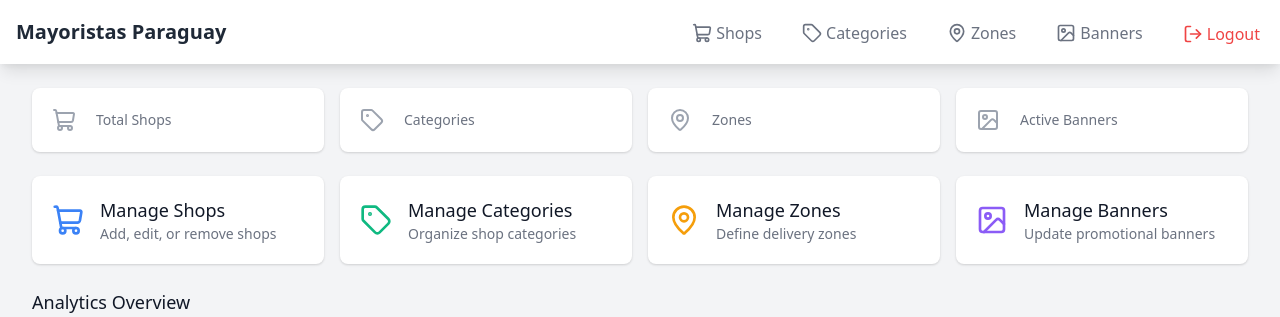
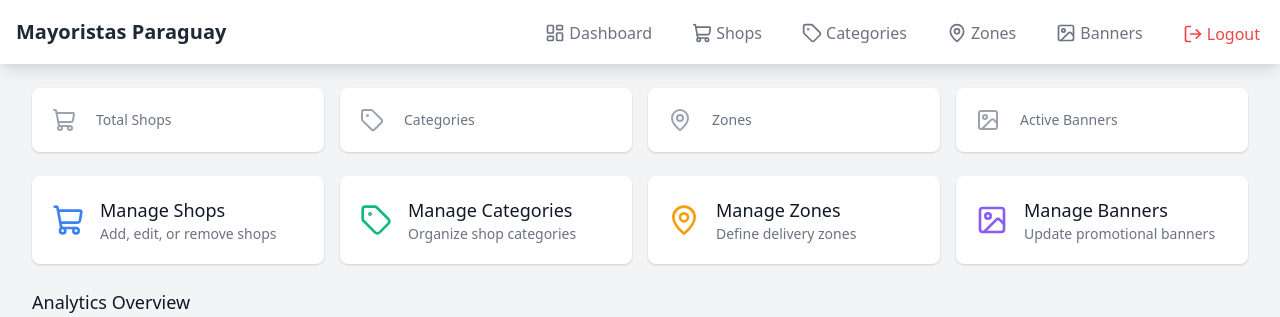
Before and after one commit to unifica-paraguay/mayoristas-paraguay-backend, a FastAPI app: template app/templates/admin_dashboard.html in a window 1280 px wide. Shown: the top 317 px of the page. Run offline with FastAPI, Linux system fonts and the light colour scheme; the template is opened without the code that fills it, so the values that code supplies are empty; parts of the project's set-up code (start-up, migrations or seed data) failed here and were passed over; some libraries are stand-ins or nearby versions.

Commit message:
feat(nav): add dashboard menu item to navigation

```diff
--- a/app/templates/base.html
+++ b/app/templates/base.html
@@ -19,6 +19,10 @@
                     </div>
                     <!-- Desktop Menu -->
                     <div class="hidden md:ml-6 md:flex md:space-x-8">
+                        <a href="/admin" class="inline-flex items-center px-1 pt-1 text-gray-500 border-b-2 border-transparent hover:text-indigo-500 hover:border-indigo-500">
+                            <i data-lucide="layout-dashboard" class="w-5 h-5 mr-1"></i>
+                            Dashboard
+                        </a>
                         <a href="/admin/shops" class="inline-flex items-center px-1 pt-1 text-gray-500 border-b-2 border-transparent hover:text-blue-500 hover:border-blue-500">
                             <i data-lucide="shopping-cart" class="w-5 h-5 mr-1"></i>
                             Shops
@@ -54,6 +58,10 @@
             <!-- Mobile menu -->
             <div class="hidden md:hidden" id="mobile-menu">
                 <div class="pt-2 pb-3 space-y-1">
+                    <a href="/admin" class="block pl-3 pr-4 py-2 text-base font-medium text-gray-500 hover:text-indigo-500 hover:underline hover:bg-gray-50 rounded-md flex items-center">
+                        <i data-lucide="layout-dashboard" class="w-5 h-5 mr-2"></i>
+                        Dashboard
+                    </a>
                     <a href="/admin/shops" class="block pl-3 pr-4 py-2 text-base font-medium text-gray-500 hover:text-blue-500 hover:underline hover:bg-gray-50 rounded-md flex items-center">
                         <i data-lucide="shopping-cart" class="w-5 h-5 mr-2"></i>
                         Shops
```
